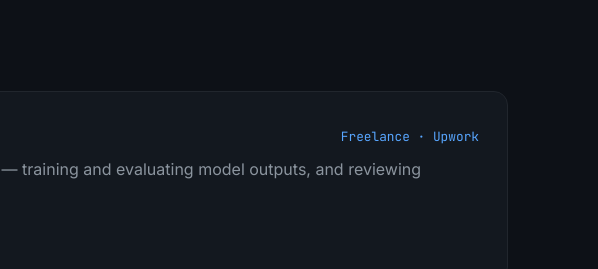
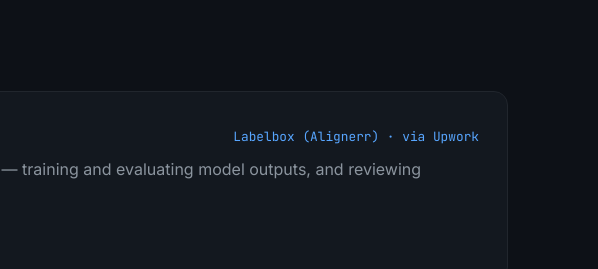
Before and after one commit to djuris72/djuris72.github.io, a plain HTML site: page index.html in a window 1280 px wide. Shown: the part 3548-3817 px from the top of the page, 682-1280 px from the left. Drawn offline with nearby package versions, Linux system fonts and the light colour scheme.

Commit message:
Update freelance experience period in index.html

```diff
--- a/index.html
+++ b/index.html
@@ -388,7 +388,7 @@
               <div class="experience-body">
                 <div class="experience-top">
                   <h3 class="experience-role">AI Model Trainer &amp; Evaluator</h3>
-                  <span class="experience-period mono">Freelance · Upwork</span>
+                  <span class="experience-period mono">Labelbox (Alignerr) · via Upwork</span>
                 </div>
                 <p class="experience-desc">
                   Working with generative AI models on a data-annotation platform — training and evaluating model outputs, and reviewing responses for reliability, accuracy, and relevance.
```
